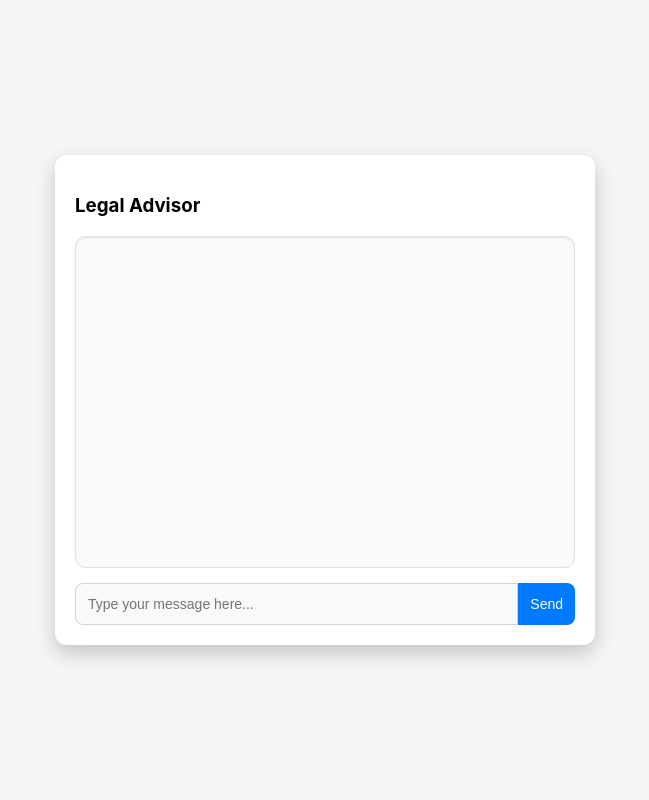
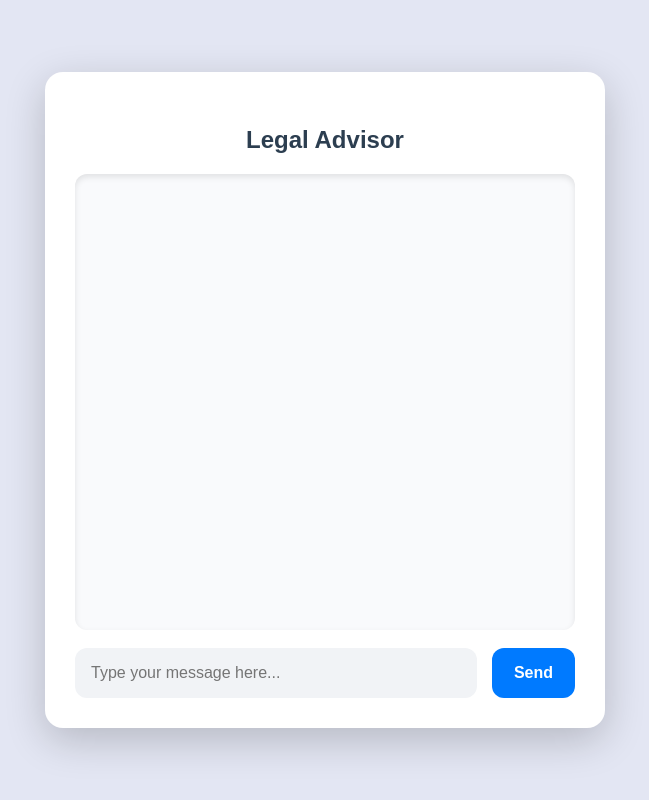
Before and after one commit to NITHINM9/Legal_Chat_Bot, a Flask app: page / in a window 1280 px wide. Shown: the whole page, without its empty margins (315-964 px from the left). Run offline with Flask 3, Linux system fonts and the light colour scheme; parts of the project's set-up code (start-up, migrations or seed data) failed here and were passed over.

Commit message:
New ui change

```diff
--- a/templates/chatbot.html
+++ b/templates/chatbot.html
@@ -6,8 +6,8 @@
     <title>Legal Advisor</title>
     <style>
         body {
-            font-family: -apple-system, BlinkMacSystemFont, "Segoe UI", Roboto, "Helvetica Neue", Arial, sans-serif;
-            background-color: #f5f5f7;
+            font-family: 'Poppins', sans-serif;
+            background-color: #e3e6f3;
             margin: 0;
             padding: 0;
             display: flex;
@@ -19,71 +19,88 @@
         #chat-container {
             width: 500px;
             background: #ffffff;
-            padding: 20px;
-            border-radius: 12px;
-            box-shadow: 0 8px 20px rgba(0, 0, 0, 0.2);
+            padding: 30px;
+            border-radius: 18px;
+            box-shadow: 0 12px 40px rgba(0, 0, 0, 0.2);
+            display: flex;
+            flex-direction: column;
+        }
+
+        h3 {
+            text-align: center;
+            color: #2c3e50;
+            margin-bottom: 20px;
+            font-size: 24px;
+            font-weight: 700;
         }
 
         #chatbox {
-            height: 300px;
+            height: 420px;
             overflow-y: auto;
-            border: 1px solid #e0e0e0;
-            padding: 15px;
+            border-radius: 12px;
+            padding: 18px;
+            background-color: #f9fafc;
+            box-shadow: inset 0 3px 6px rgba(0, 0, 0, 0.1);
+            display: flex;
+            flex-direction: column;
+        }
+
+        .message {
+            margin: 10px 0;
+            font-size: 15px;
+            line-height: 1.7;
+            padding: 14px;
             border-radius: 10px;
-            background-color: #fafafa;
-            box-shadow: inset 0 1px 2px rgba(0, 0, 0, 0.1);
+            max-width: 85%;
+        }
+
+        .user-message {
+            align-self: flex-end;
+            background-color: #007aff;
+            color: #ffffff;
+        }
+
+        .bot-message {
+            align-self: flex-start;
+            background-color: #dfe6e9;
+            color: #333;
         }
 
         #user-input {
             display: flex;
-            margin-top: 15px;
+            margin-top: 18px;
+            gap: 15px;
         }
 
         #user-input input {
             flex: 1;
-            padding: 12px;
-            border: 1px solid #d1d1d6;
-            border-radius: 8px 0 0 8px;
+            padding: 16px;
+            border: none;
+            border-radius: 12px;
+            background-color: #f1f3f6;
+            font-size: 16px;
             outline: none;
-            background-color: #f9f9f9;
-            font-size: 14px;
-            transition: border-color 0.3s ease;
         }
 
         #user-input input:focus {
-            border-color: #007aff;
             background-color: #ffffff;
+            box-shadow: 0 0 8px rgba(0, 122, 255, 0.5);
         }
 
         #user-input button {
-            padding: 12px;
+            padding: 16px 22px;
             background-color: #007aff;
             color: #ffffff;
             border: none;
-            border-radius: 0 8px 8px 0;
+            border-radius: 12px;
             cursor: pointer;
-            font-size: 14px;
-            transition: background-color 0.3s ease;
+            font-size: 16px;
+            font-weight: 700;
+            transition: background-color 0.3s;
         }
 
         #user-input button:hover {
             background-color: #005fda;
-        }
-
-        .message {
-            margin: 8px 0;
-            font-size: 14px;
-            line-height: 1.6;
-        }
-
-        .user-message {
-            text-align: right;
-            color: #007aff;
-        }
-
-        .bot-message {
-            text-align: left;
-            color: #1c1c1e;
         }
     </style>
 
@@ -92,16 +109,15 @@ function sendMessage() {
             const userMessage = document.getElementById("msg").value;
             const chatbox = document.getElementById("chatbox");
 
-    // Display user message in the chatbox
+            if (userMessage.trim() === "") return;
+
             const userMsgDiv = document.createElement("div");
             userMsgDiv.className = "message user-message";
             userMsgDiv.textContent = userMessage;
             chatbox.appendChild(userMsgDiv);
 
-    // Scroll to the bottom
             chatbox.scrollTop = chatbox.scrollHeight;
 
-    // Send message to the server
             fetch("/get", {
                 method: "POST",
                 headers: { "Content-Type": "application/x-www-form-urlencoded" },
@@ -109,21 +125,15 @@ function sendMessage() {
             })
             .then((response) => response.text())
             .then((botResponse) => {
-        // Format bot response with proper line breaks
-        const formattedResponse = botResponse.replace(/\n/g, "<br>");
-
-        // Display bot response in the chatbox
                 const botMsgDiv = document.createElement("div");
                 botMsgDiv.className = "message bot-message";
-        botMsgDiv.innerHTML = formattedResponse; // Use innerHTML to render HTML tags
+                botMsgDiv.textContent = botResponse;
                 chatbox.appendChild(botMsgDiv);
 
-        // Scroll to the bottom
                 chatbox.scrollTop = chatbox.scrollHeight;
             })
             .catch((error) => console.error("Error:", error));
 
-    // Clear input
             document.getElementById("msg").value = "";
         }
 
```
Also changed, not shown: setup.py (+6 -13 lines). Lines whose indentation alone changed are shown as unchanged.
